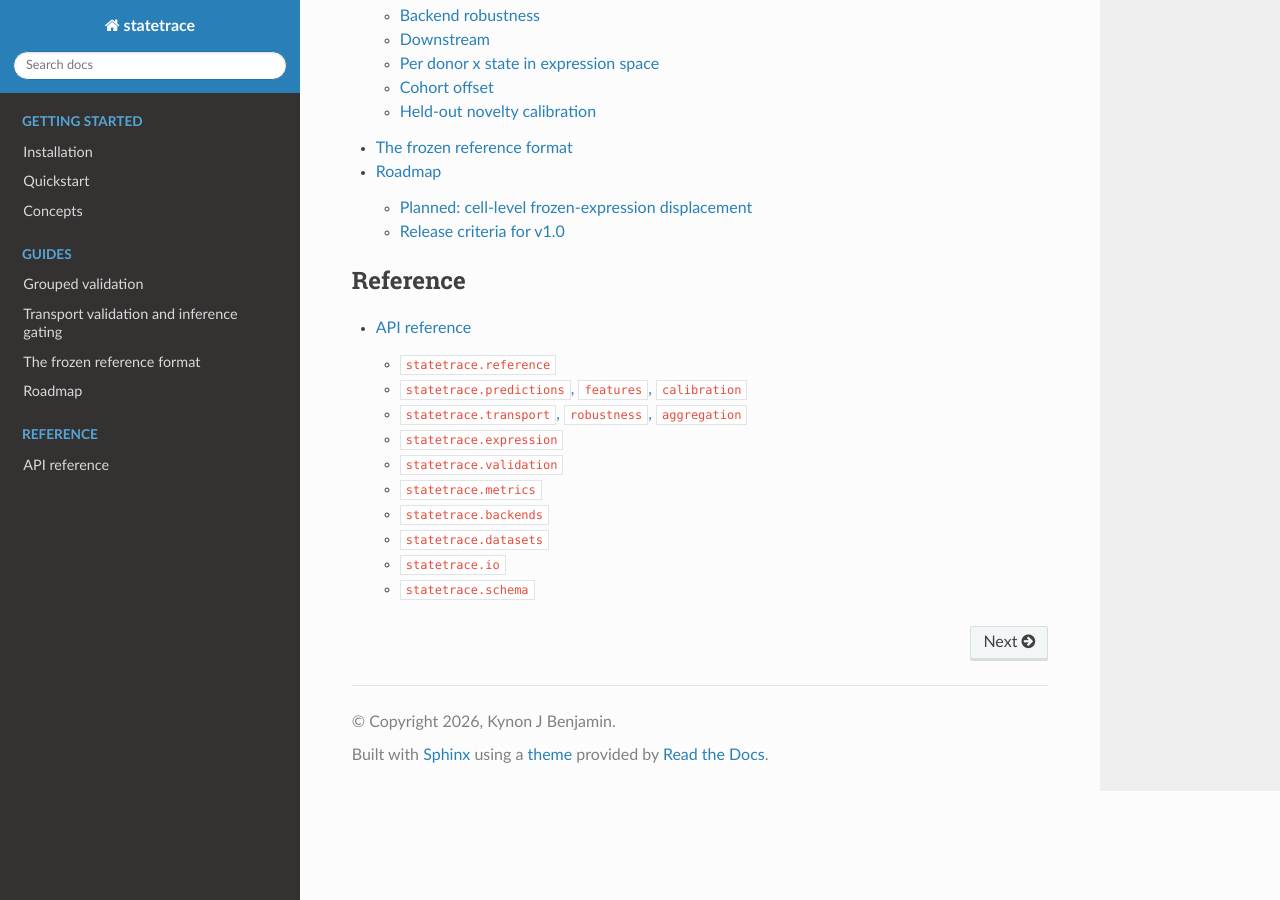
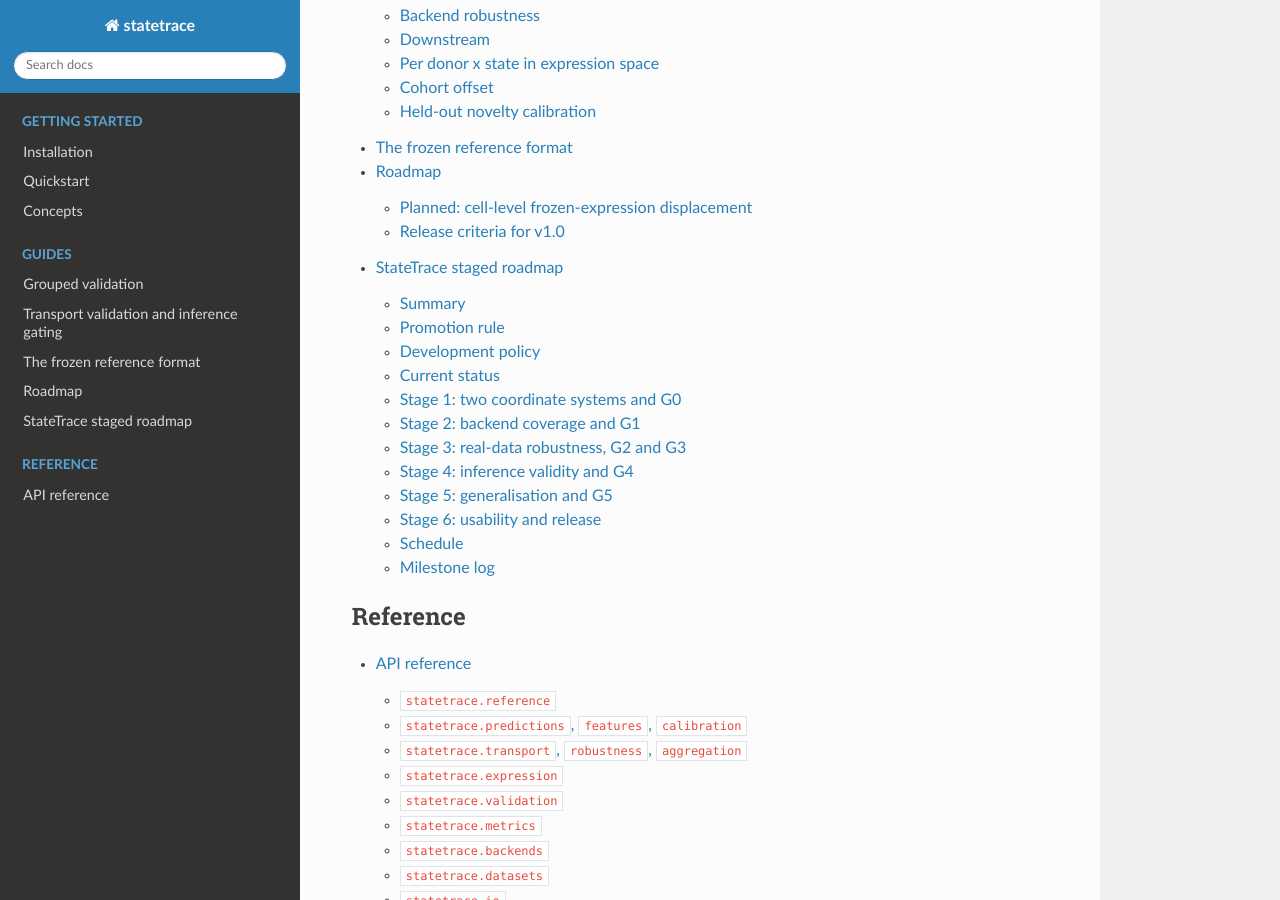
Before and after one commit to heart-gen/StateTrace, a Sphinx documentation site: the page built from docs/index.md, in a window 1280 px wide and 900 px high, scrolled down 1380 px. Built offline with Sphinx 7.4.7 and the Read the Docs theme 3.1.0, drawn with Linux system fonts in a browser that asks for light colours; some of the changed lines change nothing that is shown.

Commit message:
docs: staged roadmap with gates, schedule and milestone log

````diff
--- a/docs/index.md
+++ b/docs/index.md
@@ -31,6 +31,7 @@ validation
 transport
 reference-format
 roadmap
+staged-roadmap
 ```
 
 ```{toctree}
--- a/docs/roadmap.md
+++ b/docs/roadmap.md
@@ -1,4 +1,6 @@
 # Roadmap
+
+Stage-by-stage tracking, schedule and milestone log: {doc}`staged-roadmap`.
 
 Releases are gated by the benchmark repository: StateTrace advances to the next layer only when
 it is comparable to or better than the main comparators on the previous layer's task.
--- /dev/null
+++ b/docs/staged-roadmap.md
@@ -0,0 +1,320 @@
+# StateTrace staged roadmap
+
+Software stages, each closed by a benchmark gate, on the twelve-week schedule that ends with a
+submission-ready manuscript on 2026-12-21. The benchmark repository owns the gate definitions
+(`GATES.md`, `UTILITY.md`, `configs/gates.yaml`, `configs/utility_gate.yaml`) and the weekly
+timeline (`TIMELINE.md`); this page tracks what the *software* must deliver for each gate,
+what evidence closes the stage, and which inputs from the PI it waits on. Update the summary
+table and the milestone log when a stage changes state.
+
+## Summary
+
+| Stage | Status | Weeks | Deliverables | Promotion gate | Required evidence | Version | Last commit |
+|---|---|---|---|---|---|---|---|
+| 0 | complete | before 1 | Package, grouped validation (donor, study), reproducibility categories, `Predictions`, kNN baseline, frozen format, transport route and gating, report, feature harmonisation | Fresh install, silent import with torch and scvi blocked, full test suite, docs build | CI log, `tests/test_imports.py`, docs build | 0.1.0 (untagged) | `8dcf9bb` |
+| 1 | in progress | 1 - 2 | Two coordinate systems: frozen expression space with per-donor offsets (done); identity-loss status; local support in the tool's latent; novelty decision rule; corrected simulator (done); tag v0.1.0 | **G0** on the full simulation grid: (a) cell accuracy within 2 points of scANVI / scPoli, (b) out-of-reference AUROC >= best comparator - 0.02, (c) >= 90 % planted statuses correct, shift evidence scored separately | `00_gates/_m/G0.md` with both SHAs; grid summary CSV; smoke and rerun reports | 0.1.0 tag, 0.1.1 fixes | `841f1dc` |
+| 2 | planned | 3 - 4 | Backend coverage: Symphony adapter (R -> CSV -> `from_symphony`), scConform bridge, scANVI `AnnDataBackend` with per-fold latent refit, Azimuth adapter if signed off; donor-support restriction runs | **G1** semi-synthetic perturbations on the NVU reference; **U1** decided (does the problem exist) | `G1.md`, `U1.md`; withheld-state AUROC table; reproducibility vs donor count; backend status agreement >= 0.8 | 0.2.0 | |
+| 3 | planned | 4 - 6 | Real-data robustness: study-level holdout on real studies; test of the per-donor offset assumption under a real platform effect; group-aware calibration tables; feature-retention reporting | **G2** PBMC and HLCA, **U2** decided (beats simple baselines at predicting replication); **G3** brain | `G2.md`, `U2.md`, `G3.md`; scIB reference table; calibration figure | 0.2.x, 0.3.0 | |
+| 4 | planned | 7 - 8 | Inference validity: downstream-validity helpers (type I error under permuted null, FDR, power, effect-size bias, replication summaries); gated versus ungated pseudobulk and differential-abundance pipeline | **G4** NVU -> SCORCH application and validity layer; **U3** decided (supported states replicate, gating controls type I error) | `G4.md`, `U3.md`; error-rate and replication tables | 0.3.0 | |
+| 5 | planned | 9 | Generalisation: ortholog `FeatureMap` on real BioMart tables; retention in the report; sensitivity analyses (thresholds, reduced features); optional cell-level frozen-expression displacement | **G5** organoid and cross-species student stages; **U4** decided (>= 3 systems, >= 3 backends) | `G5.md`, `U4.md`; frozen result set; manuscript release tag | 0.4.0 | |
+| 6 | planned | 10 - 12 | Usability and release: tutorial (two h5ads to a transport report), docs and API fixes from the usability test, PyPI and conda recipe, Zenodo DOI, clean-environment reproduction, final tag cited in the paper | **U5** a non-author produces and interprets a transport report from the docs; then one outside collaborator | `U5.md`; tutorial runtime; `env/environment.lock.txt`; Zenodo record | 1.0.0 | |
+
+## Promotion rule
+
+A stage is marked `complete` only after:
+
+1. Its gate passes on the criteria predeclared in the benchmark repository, never on criteria
+   adjusted after the run.
+2. The gate report (`00_gates/_m/G<n>.md` or `U<n>.md`) records the software SHA, the benchmark
+   SHA and the result-set path, and is copied to the manuscript's `drafts/analysis-summaries/`.
+3. The version named in the table is tagged in this repository and the `CHANGELOG` entry closed.
+4. New public objects, config fields, AnnData keys (`schema.py`) and frozen-format changes are
+   documented in `docs/`.
+5. The milestone log below has a row for it.
+
+A failed readiness gate changes the software and costs about a week; the schedule absorbs one.
+A failed utility gate changes what the paper claims and does not stop the software work that
+the next readiness gate needs.
+
+## Development policy
+
+- Benchmark-first: every adapter and every diagnostic runs through the same simulation grid
+  before it touches real data.
+- One complexity layer at a time: a stage adds either a comparator or a diagnostic, not both.
+- StateTrace never competes on cell-level accuracy. Every comparison against scPoli, scANVI /
+  scArches, Symphony, scConform and Azimuth is on a question they do not answer: donor-level
+  reproducibility, transport into an independent cohort, shift of a state's molecular phenotype
+  beyond the reference's between-donor range, and whether a state may enter a donor-level test.
+- Two coordinate systems, always: state identity from the mapping space, state shift from the
+  frozen expression space. A diagnostic that needs the query present in the latent it is judged
+  in is not a shift diagnostic.
+- Freeze before query. Thresholds are predeclared in the benchmark configs and signed off before
+  the deciding stage runs.
+- No CLI, no pickle, no GitHub remotes until the release stage; commits carry no trailers.
+
+## Current status
+
+Stage 0 is complete. Stage 1 has the expression space in place and validated on two seeds at
+the hard grid cell (both mappers absorb a planted state shift in their own latent; the
+expression space calls it `shifted` in every run; no false shift calls on stable states). The
+full grid has not run. Three software items remain in Stage 1 and one PI decision (the
+identity-loss status). Nothing in Stages 2 to 6 has started.
+
+Blocking inputs, by the week they are needed (`INPUTS_NEEDED.md` in the benchmark repository
+has the full list):
+
+| Needed by | Input from the PI | Blocks |
+|---|---|---|
+| week 1 | Sign-off of thresholds, scenarios, comparator set and gate tolerances (`predeclared: false` in `thresholds.yaml`, `utility_gate.yaml`) | G0 evaluation |
+| week 1 | Decision on the identity-loss case (new status, or fold the neighbour's contamination evidence into the absent state's row) | Stage 1 vocabulary, manuscript table 1 |
+| week 1 | scConform (R dependency) and Azimuth in or out | Stage 2 scope |
+| week 3 | NVU control reference (`aim1_reference_annotated.h5ad`); Bridges-2 GPU allocation | G1, U1, and everything after |
+| week 3 | PBMCBench accession and donor / protocol split | G2 |
+| week 5 | HLCA query studies and annotation level; SCORCH macaque path | G2, G5 |
+| week 5 | Replication definitions per public system (which cohort replicates, which association) | U2, U3 |
+| week 5 | Student assignments for the organoid and cross-species stages | G5 |
+| week 6 | Quest account or a copy of SEA-AD microglia-immune on Bridges-2; reference choice (Tran vs HBCA) and scoring level | G3 |
+| week 10 | A non-author tester, then an outside collaborator with two h5ads | U5 |
+| week 10 | Author list, affiliations, declarations; fallback venue if U2 fails | Submission |
+
+## Stage 1: two coordinate systems and G0
+
+### Objective
+
+Close the G0 blocker for good and pass G0 on the full grid, so that the software enters real
+data with a shift diagnostic that does not depend on the mapper's latent.
+
+### Deliverables
+
+- Frozen expression space (`statetrace.expression`): donor x state pseudobulks, reference
+  standardisation, per-donor offsets, held-out-donor null, frozen under `expression/`. Done.
+- Corrected simulator: query counts carry the cohort effect and planted shifts. Done.
+- Identity-loss handling: a state whose cells the mapper reassigns wholesale reads `absent`
+  today while a neighbour shows a high expression shift with an out-of-reference population.
+  Implement whichever design the PI chooses.
+- Local support computed inside `validate_transport` from a kNN in the tool's latent, so
+  absence detection does not depend on the backend abstaining.
+- Novelty decision rule: the standardised distance ranks novel cells well (AUROC 0.86 at the
+  hard cell) but the 3-sd rule flags under a tenth of them; add the withheld-state curve over
+  separation to the simulation stage and choose the rule from it, predeclared.
+- Labels-only `Predictions` (no confidence) should not read `insufficient` on every state.
+- Tag v0.1.0; CI green; docs build clean.
+
+### Checklist
+
+- [x] `ExpressionConfig`, `ExpressionSpace`, `build_expression_space`, `score_query`
+- [x] `shift_source`, `expression_shift*`, `latent_shift*`, `groups_shifted` in the state table
+- [x] Frozen format version 3 with `expression/`; version 2 still loads
+- [x] `simulate_transport` regenerates query counts from the final latent
+- [x] Benchmark scores shift evidence separately from status
+- [ ] Identity-loss status (PI decision)
+- [ ] Local support in the tool's latent
+- [ ] Novelty decision rule from the withheld-state curve
+- [ ] Labels-only predictions path
+- [ ] Full grid on Bridges-2 (`01_simulation/_h/02c.comparators.sh`, about 20 GPU-hours)
+- [ ] `00_gates/_m/G0.md`; tag v0.1.0
+
+### Commands
+
+```bash
+make lint PY=.venv/bin/python && make test PY=.venv/bin/python && make docs PY=.venv/bin/python
+# benchmark repository
+PYTHONPATH=. .venv/bin/python -m statetrace_benchmark.simulation.comparators --scenario disease_shifted --seed 1
+PYTHONPATH=. .venv/bin/python -m statetrace_benchmark.simulation.aggregate
+PYTHONPATH=. .venv/bin/python -m statetrace_benchmark.gates.check G0
+```
+
+### Expected artifacts
+
+`reports/2026-09-29_g0_comparators_smoke.md`, `reports/2026-09-29_g0_shift_rerun.md`,
+`01_simulation/_m/metrics/comparators.csv`, `01_simulation/_m/metrics/g0_summary.csv`,
+`00_gates/_m/G0.md`.
+
+### Promotion gate
+
+G0 (a), (b), (c) as predeclared, with shift evidence reported separately from status, on 3
+comparators x 5 scenarios x 5 seeds x 9 grid cells.
+
+### Notes
+
+The morning smoke of 2026-09-29 concluded that surgery absorbs the shift on a simulator whose
+query counts did not carry it. The rerun on the corrected simulator reached the same
+conclusion on real evidence. Per-donor offset removal raised the pseudobulk test's power from
+z about 1 to z above 10 at a 4-unit shift; the simulation shares donor effects across states
+exactly, and Stage 3 must measure how much of that power survives a real platform effect.
+
+## Stage 2: backend coverage and G1
+
+### Objective
+
+Reach the comparator set the paper promises and remove the fixed-latent optimism of grouped
+holdout, so that G1 can ask whether the problem exists on real multi-donor data.
+
+### Deliverables
+
+- Symphony adapter in the benchmark (R -> CSV -> `Predictions.from_symphony`).
+- scConform bridge for the uncertainty arm of G0 (b) and G1.
+- scANVI `AnnDataBackend`: the latent is refit inside every held-out fold (`refit_latent=True`),
+  lifting the v0.1 caveat that grouped holdout is an optimistic bound on embedding transfer.
+- Azimuth adapter, only if the PI includes the practical-workflow arm.
+- Donor-support restriction (20 / 10 / 5 / 3 / 1 donors) driven from the benchmark, with
+  `insufficient` assigned at <= 3 donors in >= 90 % of restrictions.
+
+### Promotion gate
+
+G1: withheld-state detection >= best comparator - 0.02; `insufficient` at <= 3 donors in
+>= 90 % of restrictions; status agreement across the three mapping backends >= 0.8. U1 decided
+from S1.5, S2.4 and S2.5: at least two real settings where cell-level F1 >= 0.80 while grouped
+holdout says `fragile` or `insufficient`. If U1 fails, the project stops and publishes the
+negative result; Stage 3 does not start.
+
+### Expected artifacts
+
+`02_perturbation/_m/`, `00_gates/_m/G1.md`, `00_gates/_m/U1.md`, tag v0.2.0.
+
+## Stage 3: real-data robustness, G2 and G3
+
+### Objective
+
+Show that StateTrace's conclusions do not depend on the backend on public cross-cohort data
+with known protocol and study effects, and that its terms predict replication better than the
+simple rules a careful analyst already uses.
+
+### Deliverables
+
+- Study-level holdout (`leave_one_study_out`) exercised on real studies with the report
+  carrying the study-level tables.
+- Per-donor offset assumption tested under a real platform effect (PBMCBench): how much of the
+  expression-space power survives when donor effects are only partly shared across states;
+  record the answer in the docs and the transport report's caveats.
+- Group-aware calibration tables: a backend's confidence against recovery in an unseen donor.
+- Feature-retention reporting in `route.report()`.
+- Downstream helpers needed for U2: the replication model (`replication ~ cell_confidence +
+  cell_number + donor_number + integration_score + StateTrace`) is a benchmark analysis, but
+  the software must export the per-state terms it uses in one table.
+
+### Promotion gate
+
+G2: conclusions identical across backends for >= 80 % of states; states failing donor-level
+reproducibility identified in at least one embedding that scores well on scIB. U2: likelihood
+ratio at alpha 0.01 and AUROC gain >= 0.05 over the best simple baseline in >= 2 systems. If U2
+fails, the software ships the rule-based check and the paper becomes a validation benchmark.
+G3 repeats G2 on brain with pathology-stratum stability.
+
+### Expected artifacts
+
+`03_pbmc/_m/`, `04_hlca/_m/`, `05_brain/_m/`, `G2.md`, `U2.md`, `G3.md`, tags v0.2.x and v0.3.0.
+
+## Stage 4: inference validity and G4
+
+### Objective
+
+Turn the status into a demonstrated gate: analyses restricted to `supported` states control
+type I error where ungated analyses do not, without losing power, and supported states
+replicate in the independent cohort.
+
+### Deliverables
+
+- Downstream-validity helpers: type I error under a permuted null, FDR, power and effect-size
+  bias for gated versus ungated pseudobulk and differential-abundance analyses; replication
+  summaries at the state level.
+- The decision-impact rate and number needed to flag, exported per system for `UTILITY.md`.
+- The NVU -> SCORCH application run through `validate` -> `validate_transport` -> `report`
+  with no project-specific code in the software.
+
+### Promotion gate
+
+G4: gated analyses control type I error at the nominal level where ungated analyses do not; no
+loss of power on `supported` states. U3: replication enrichment monotone in status, supported
+versus unsupported difference at alpha 0.05 with the state as the unit, gated arm controls type
+I error. If U3 fails, the paper is a validation benchmark rather than an inference-gating method.
+
+### Expected artifacts
+
+`06_nvu/_m/`, `07_inference_validity/_m/`, `G4.md`, `U3.md`, tag v0.3.0.
+
+## Stage 5: generalisation and G5
+
+### Objective
+
+Show the framework holds across systems, species and backends, and freeze the result set the
+paper reports.
+
+### Deliverables
+
+- Ortholog `FeatureMap` from real BioMart tables (human -> macaque, human -> mouse) through the
+  expression space, with ambiguous and unmapped genes reported.
+- Sensitivity analyses driven from the benchmark: thresholds, tentative controls, reduced
+  feature sets.
+- Optional: cell-level frozen-expression displacement, the within-donor complement of the
+  pseudobulk shift, to locate a shifted subpopulation that the pseudobulk averages over and to
+  separate identity contamination from a true shift. Built only if Stages 1 to 4 finish on
+  schedule.
+
+### Promotion gate
+
+G5 as G2 with feature-retention reporting. U4: advantage in >= 3 systems and >= 3 backends in
+>= 75 % of settings.
+
+### Expected artifacts
+
+`08_organoid_scz/_m/`, `09_cross_species/_m/`, `G5.md`, `U4.md`, the manuscript release tag.
+
+## Stage 6: usability and release
+
+### Objective
+
+A non-author reaches a transport report from two h5ads and the docs, and the paper cites a
+tagged, archived, installable release.
+
+### Deliverables
+
+- Tutorial: two h5ads to a transport report, under 15 public API calls, minutes on a
+  workstation.
+- Docs and API fixes from the usability test; every public function documented.
+- PyPI release and a conda-forge recipe; CI on every supported Python; Read the Docs build.
+- Zenodo DOI; `CITATION.cff` completed; clean-environment reproduction of the frozen result
+  set with `env/environment.lock.txt`.
+- Final tag referenced in the manuscript.
+
+### Promotion gate
+
+U5: a non-author produces and interprets a transport report from the docs alone; then one
+outside collaborator does the same on their own data. Release criteria for v1.0 in
+{doc}`roadmap`.
+
+## Schedule
+
+Week 1 is 2026-09-29 to 2026-10-05; week 12 ends 2026-12-21. The benchmark repository's
+`TIMELINE.md` carries the benchmark and manuscript columns; this table carries the software
+column and the decision points.
+
+| Week | Dates | Software | Gate / decision | Stage |
+|---|---|---|---|---|
+| 1 | Sep 29 - Oct 5 | Expression space (done); identity-loss status; local support; tag v0.1.0 | PI signs thresholds, comparator set, identity-loss design | 1 |
+| 2 | Oct 6 - 12 | Novelty decision rule; labels-only path; fixes from the grid; scConform bridge | **G0** on the full grid | 1 |
+| 3 | Oct 13 - 19 | v0.1.1; Symphony adapter | PBMCBench fetched; **G1** starts when the NVU reference exists; **U1** | 2 |
+| 4 | Oct 20 - 26 | v0.2.0: scANVI per-fold backend; group-aware calibration | G1 closes | 2 |
+| 5 | Oct 27 - Nov 2 | Offset-assumption test on PBMCBench; study-level holdout on real studies | **G2**, **U2**; students start | 3 |
+| 6 | Nov 3 - 9 | Fixes from G2; feature-retention reporting | **G3** | 3 |
+| 7 | Nov 10 - 16 | v0.3.0: downstream-validity helpers | NVU application runs (needs the reference) | 4 |
+| 8 | Nov 17 - 23 | Decision-impact export | **G4**, **U3** | 4 |
+| 9 | Nov 24 - 30 | Ortholog maps on real tables; sensitivity hooks; manuscript release tag | **G5**, **U4**; result set frozen | 5 |
+| 10 | Dec 1 - 7 | Tutorial; docs and API fixes from the usability test | **U5** | 6 |
+| 11 | Dec 8 - 14 | PyPI, conda recipe, Zenodo; clean-environment reproduction | | 6 |
+| 12 | Dec 15 - 21 | Final tag cited in the paper | Submission-ready draft | 6 |
+
+Critical path: the NVU reference (week 3) gates G1 and every utility gate after it; if it slips,
+Stage 2 finishes on simulation and the public systems, and Stage 4 slips one-for-one. U1 (week
+3) and U2 (week 5) are the real go/no-go points and are decided before the expensive real-data
+stages run.
+
+## Milestone log
+
+| Date | Stage | Event | Software SHA | Benchmark SHA | Evidence |
+|---|---|---|---|---|---|
+| 2026-09-28 | 0 | Renamed to StateTrace and re-scoped; transport, gating, report, frozen format v2 | `b9a63e1` | | test suite, docs build |
+| 2026-09-28 | 0 | Cohort-offset removal, standardised novelty, in-reference gating | `8dcf9bb` | | `reports/2026-09-28_gating_sweep_holdout_calibration.md` |
+| 2026-09-29 | 1 | scANVI and scPoli adapters; G0 smoke on two seeds; blocker recorded | `76e2cc7` | `d39fa44` | `reports/2026-09-29_g0_comparators_smoke.md` |
+| 2026-09-29 | 1 | Frozen expression space; two coordinate systems; simulator corrected | `7f48316` | | 90 tests, docs |
+| 2026-09-29 | 1 | Per-donor offset removal; G0 rerun: shift called by the expression space for both mappers, none by their latents | `841f1dc` | `22d01a9` | `reports/2026-09-29_g0_shift_rerun.md` |
````
